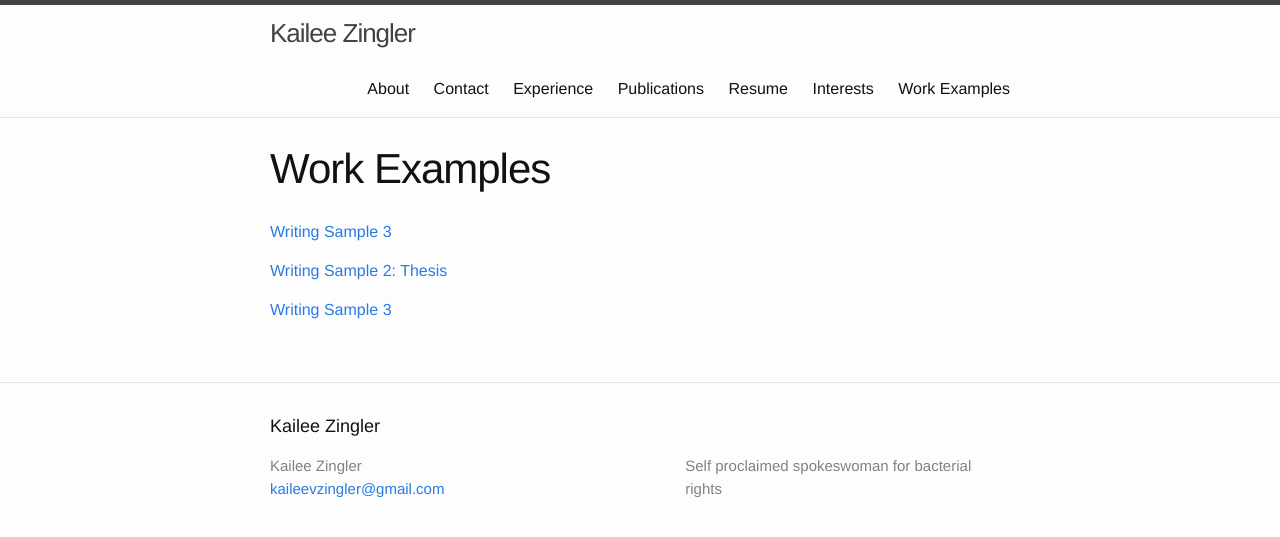
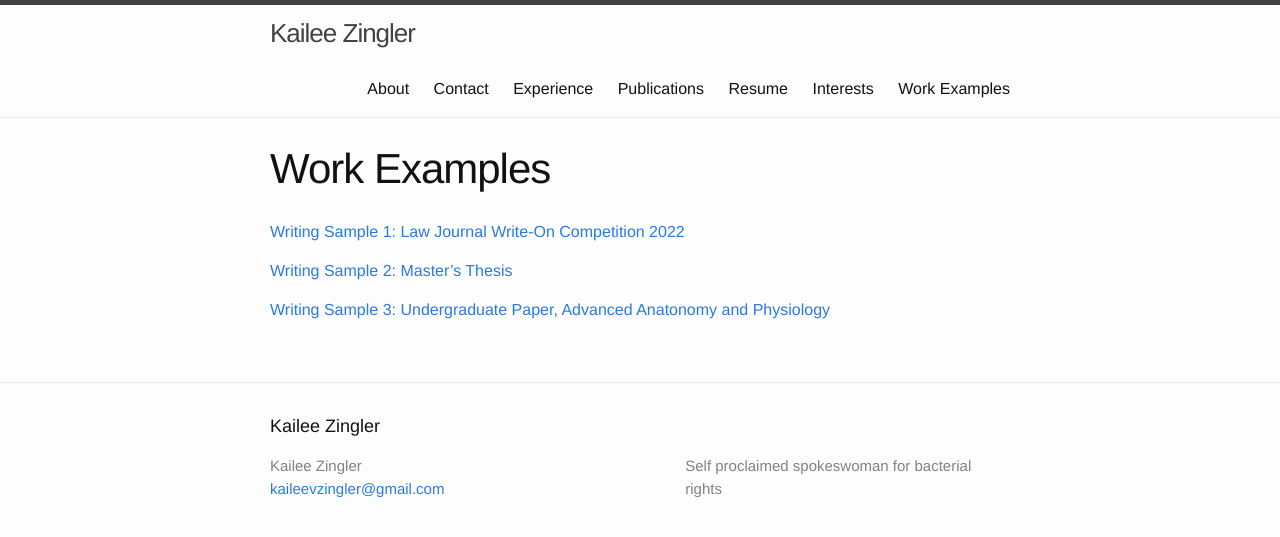
Before and after one commit to kzingler/kzingler.github.io, a Jekyll site: the page built from work.md, in a window 1280 px wide. Shown: the top 537 px of the page. Built offline with Jekyll 4.4.1, drawn with Linux system fonts in a browser that asks for light colours.

Commit message:
Update work.md

```diff
--- a/work.md
+++ b/work.md
@@ -3,8 +3,8 @@ layout: page
 title: Work Examples
 permalink: /work/
 ---
-[Writing Sample 3](../assets/Inter-Journal Write-On Competition 2022.pdf)
+[Writing Sample 1: Law Journal Write-On Competition 2022](../assets/Inter-Journal Write-On Competition 2022.pdf)
 
-[Writing Sample 2: Thesis](../assets/CapstoneWriting_FinalPaper_KZ_12082018.pdf)
+[Writing Sample 2: Master's Thesis](../assets/CapstoneWriting_FinalPaper_KZ_12082018.pdf)
 
-[Writing Sample 3](../assets/Bio352 Final.pdf)
+[Writing Sample 3: Undergraduate Paper, Advanced Anatonomy and Physiology](../assets/Bio352 Final.pdf)
```
